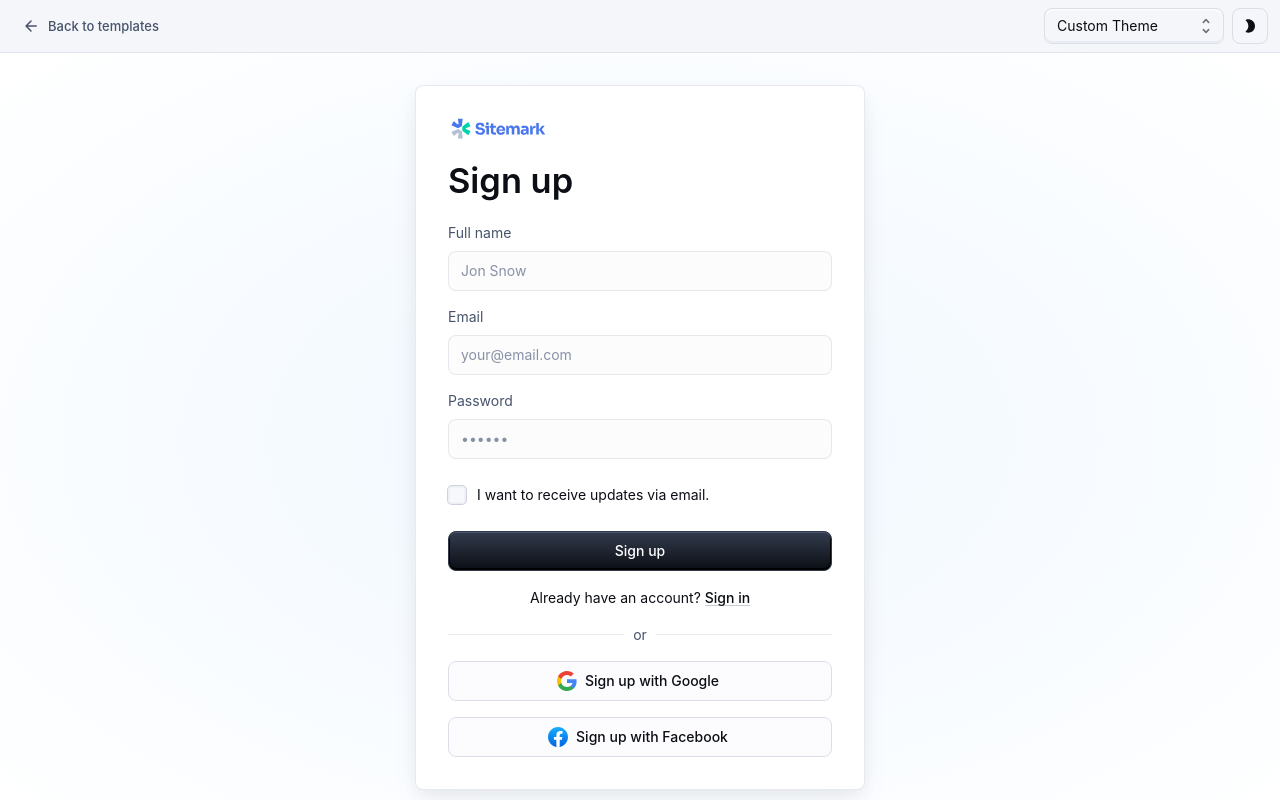
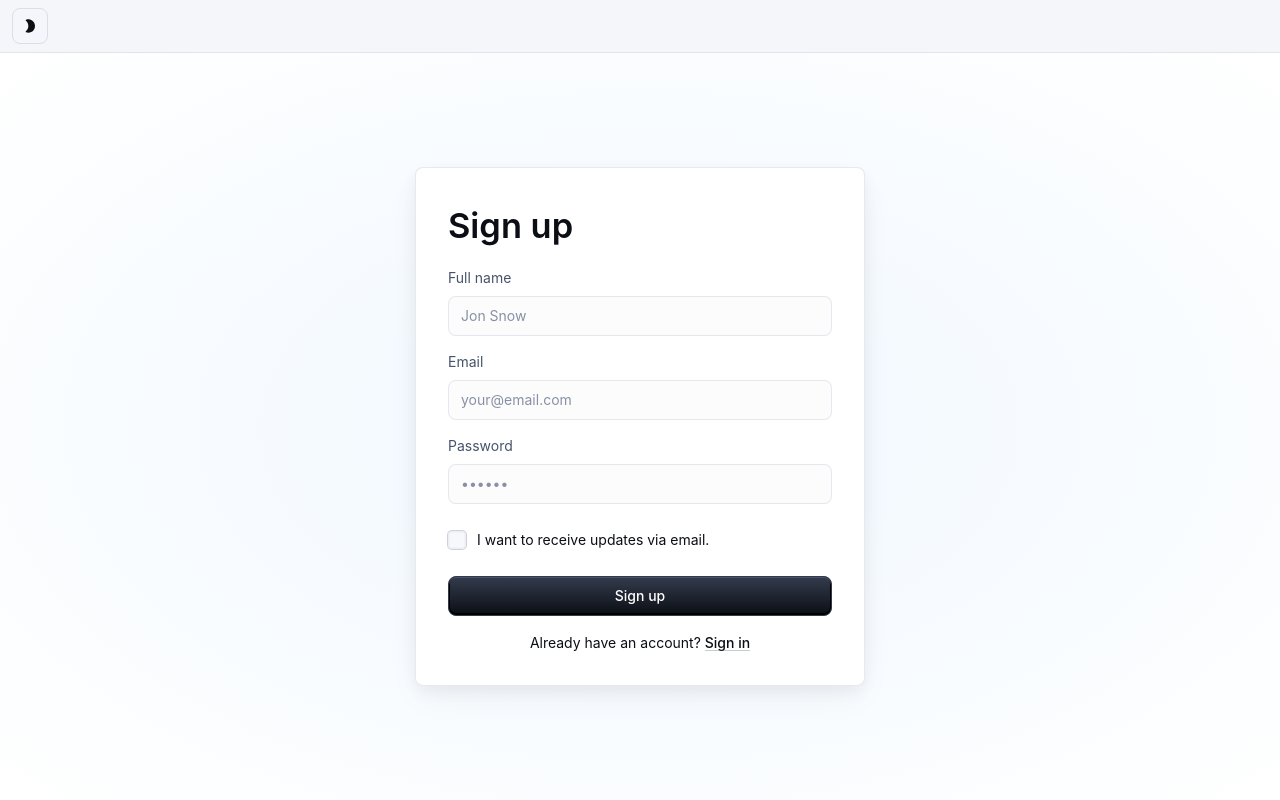
Before and after one commit to chanGomez/RC-Authentication-FE, a React (Vite) app: page / in a window 1280 px wide. Built offline with nearby package versions, Linux system fonts and the light colour scheme.

Commit message:
design: cleaing up form from logos and not needed buttons

```diff
--- a/TemplateFrame.jsx
+++ b/TemplateFrame.jsx
@@ -54,7 +54,7 @@ function TemplateFrame({
               p: "8px 12px",
             }}
           >
-            <Button
+            {/* <Button
               variant="text"
               size="small"
               aria-label="Back to templates"
@@ -73,9 +73,9 @@ function TemplateFrame({
               sx={{ display: { xs: "auto", sm: "none" } }}
             >
               <ArrowBackRoundedIcon />
-            </IconButton>
+            </IconButton> */}
             <Box sx={{ display: "flex", gap: 1 }}>
-              <FormControl variant="outlined" sx={{ minWidth: 180 }}>
+              {/* <FormControl variant="outlined" sx={{ minWidth: 180 }}>
                 <Select
                   size="small"
                   labelId="theme-select-label"
@@ -87,7 +87,7 @@ function TemplateFrame({
                   <MenuItem value="custom">Custom Theme</MenuItem>
                   <MenuItem value="material">Material Design 2</MenuItem>
                 </Select>
-              </FormControl>
+              </FormControl> */}
               <ToggleColorMode
                 data-screenshot="toggle-mode"
                 mode={mode}
--- a/src/components/SignUp.jsx
+++ b/src/components/SignUp.jsx
@@ -149,7 +149,6 @@ export default function SignUp() {
         <CssBaseline enableColorScheme />
         <SignUpContainer direction="column" justifyContent="space-between">
           <Card variant="outlined">
-            <SitemarkIcon />
             <Typography
               component="h1"
               variant="h4"
@@ -232,27 +231,6 @@ export default function SignUp() {
                 </span>
               </Typography>
             </Box>
-            <Divider>
-              <Typography sx={{ color: "text.secondary" }}>or</Typography>
-            </Divider>
-            <Box sx={{ display: "flex", flexDirection: "column", gap: 2 }}>
-              <Button
-                fullWidth
-                variant="outlined"
-                onClick={() => alert("Sign up with Google")}
-                startIcon={<GoogleIcon />}
-              >
-                Sign up with Google
-              </Button>
-              <Button
-                fullWidth
-                variant="outlined"
-                onClick={() => alert("Sign up with Facebook")}
-                startIcon={<FacebookIcon />}
-              >
-                Sign up with Facebook
-              </Button>
-            </Box>
           </Card>
         </SignUpContainer>
       </ThemeProvider>
```
